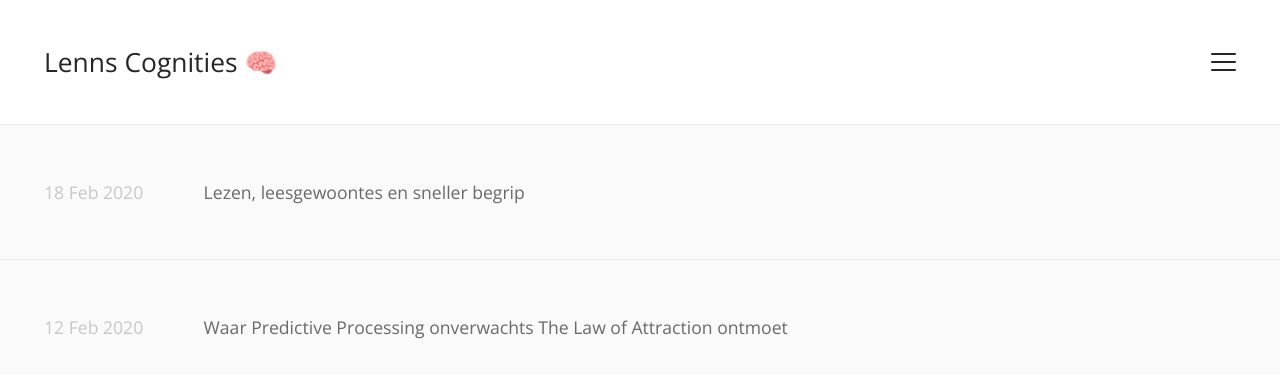
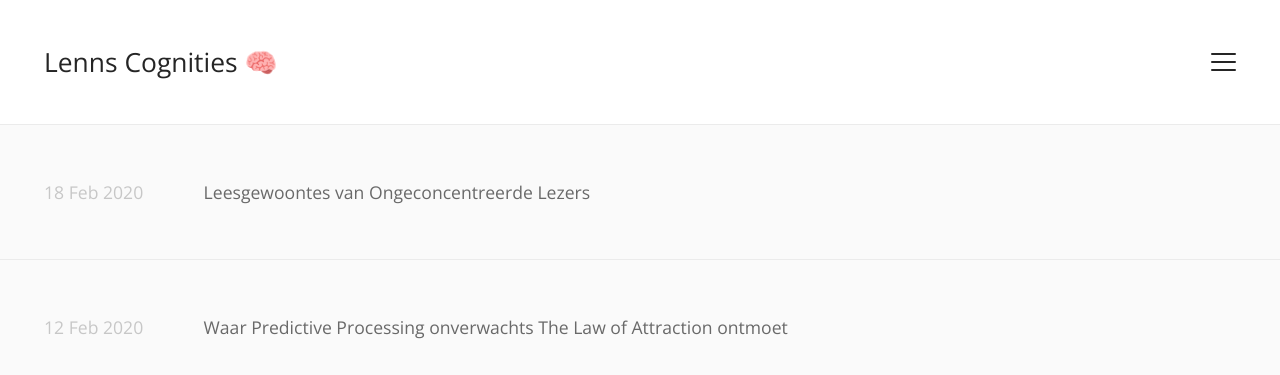
Before and after one commit to Lenzeg/Cogsci_blog, a Jekyll site: the page built from index.html, in a window 1280 px wide. Shown: the top 375 px of the page. Built offline with Jekyll 4.4.1, drawn with Linux system fonts in a browser that asks for light colours; the list of posts is cut into pages by our own code.

Commit message:
Update 2020-02-18-lezen.markdown

```diff
--- a/_posts/2020-02-18-lezen.markdown
+++ b/_posts/2020-02-18-lezen.markdown
@@ -2,7 +2,7 @@
 
 layout: post
 
-title:  "Lezen, leesgewoontes en sneller begrip"
+title:  "Leesgewoontes van Ongeconcentreerde Lezers"
 
 date:   2020-02-18 11:11:51
 
```
